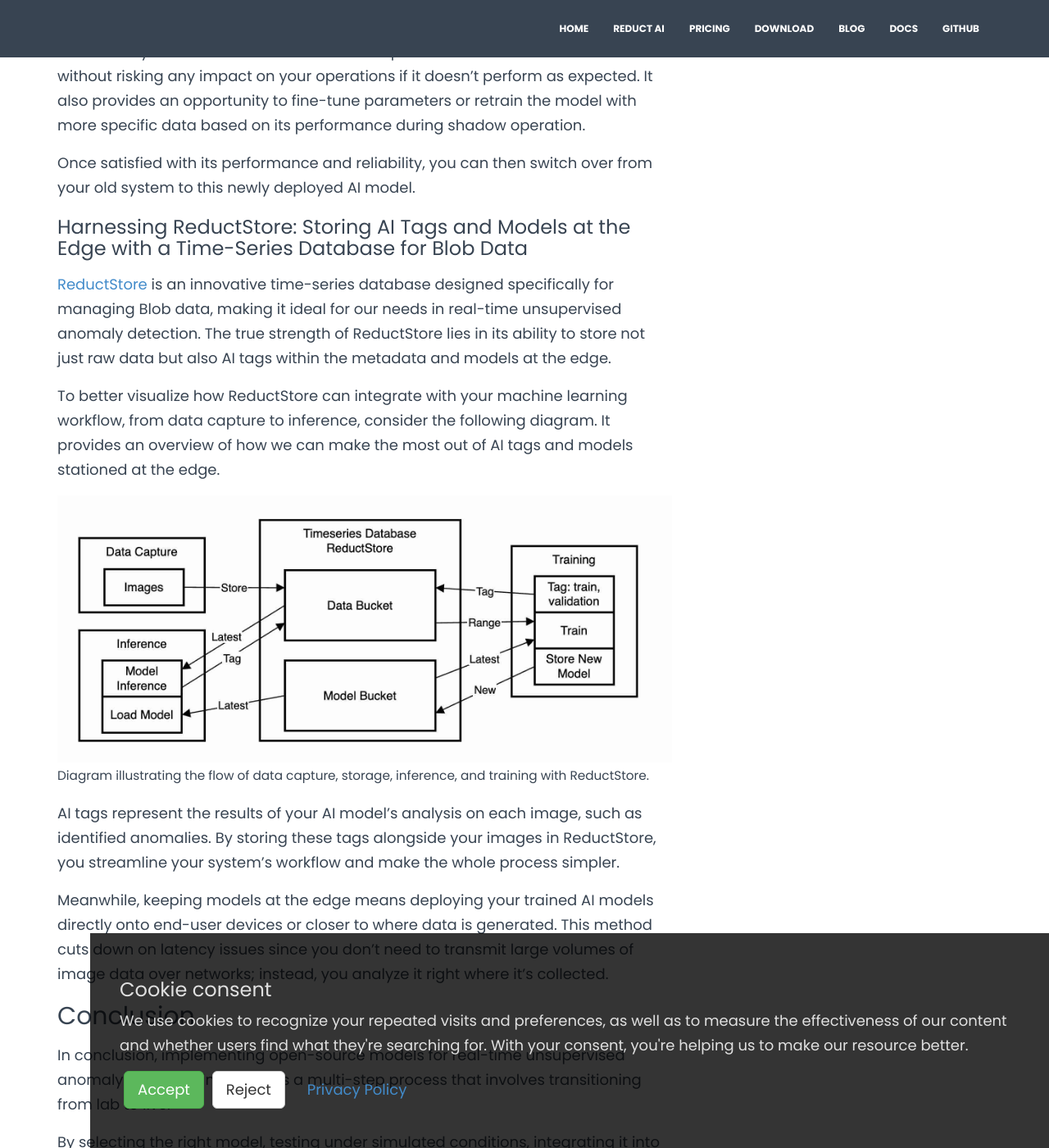
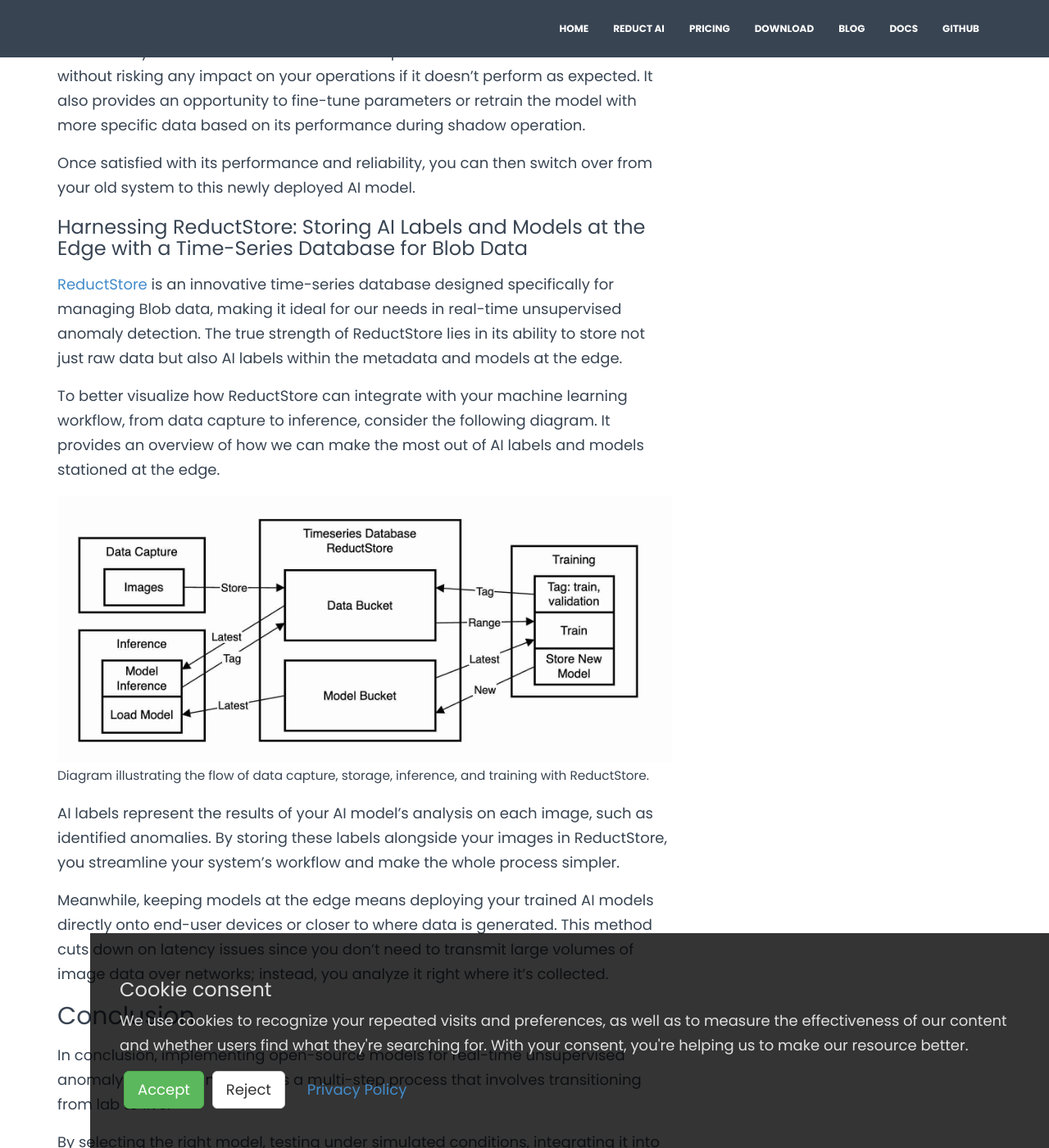
Before and after one commit to reductstore/homepage, a Jekyll site: the page built from _posts/2023-10-13-Implementing-open-source-ai-anomaly-detection.md, in a window 1280 px wide and 1400 px high, scrolled down 3649 px. Shown: the whole window at 82% size. Built offline with Jekyll 4.4.1, drawn with Linux system fonts in a browser that asks for light colours; nearby versions of some CDN libraries; some of the changed text lies outside the part shown.

Commit message:
Change tags to labels

```diff
--- a/_posts/2023-10-13-Implementing-open-source-ai-anomaly-detection.md
+++ b/_posts/2023-10-13-Implementing-open-source-ai-anomaly-detection.md
@@ -81,16 +81,16 @@
 
 Once satisfied with its performance and reliability, you can then switch over from your old system to this newly deployed AI model.
 
-### Harnessing ReductStore: Storing AI Tags and Models at the Edge with a Time-Series Database for Blob Data
+### Harnessing ReductStore: Storing AI Labels and Models at the Edge with a Time-Series Database for Blob Data
 
-[ReductStore](https://www.reduct.store/) is an innovative time-series database designed specifically for managing Blob data, making it ideal for our needs in real-time unsupervised anomaly detection. The true strength of ReductStore lies in its ability to store not just raw data but also AI tags within the metadata and models at the edge.
+[ReductStore](https://www.reduct.store/) is an innovative time-series database designed specifically for managing Blob data, making it ideal for our needs in real-time unsupervised anomaly detection. The true strength of ReductStore lies in its ability to store not just raw data but also AI labels within the metadata and models at the edge.
 
-To better visualize how ReductStore can integrate with your machine learning workflow, from data capture to inference, consider the following diagram. It provides an overview of how we can make the most out of AI tags and models stationed at the edge.
+To better visualize how ReductStore can integrate with your machine learning workflow, from data capture to inference, consider the following diagram. It provides an overview of how we can make the most out of AI labels and models stationed at the edge.
 
 ![ML Data Flow Diagram](/assets/blog/2023-10-13/ml-data-flow-diagram.jpeg)
 <small>Diagram illustrating the flow of data capture, storage, inference, and training with ReductStore.</small>
 
-AI tags represent the results of your AI model's analysis on each image, such as identified anomalies. By storing these tags alongside your images in ReductStore, you streamline your system's workflow and make the whole process simpler.
+AI labels represent the results of your AI model's analysis on each image, such as identified anomalies. By storing these labels alongside your images in ReductStore, you streamline your system's workflow and make the whole process simpler.
 
 Meanwhile, keeping models at the edge means deploying your trained AI models directly onto end-user devices or closer to where data is generated. This method cuts down on latency issues since you don't need to transmit large volumes of image data over networks; instead, you analyze it right where it’s collected.
 
```
Also changed, not shown: other parts of _posts/2023-10-13-Implementing-open-source-ai-anomaly-detection.md (+1 -1 lines).
